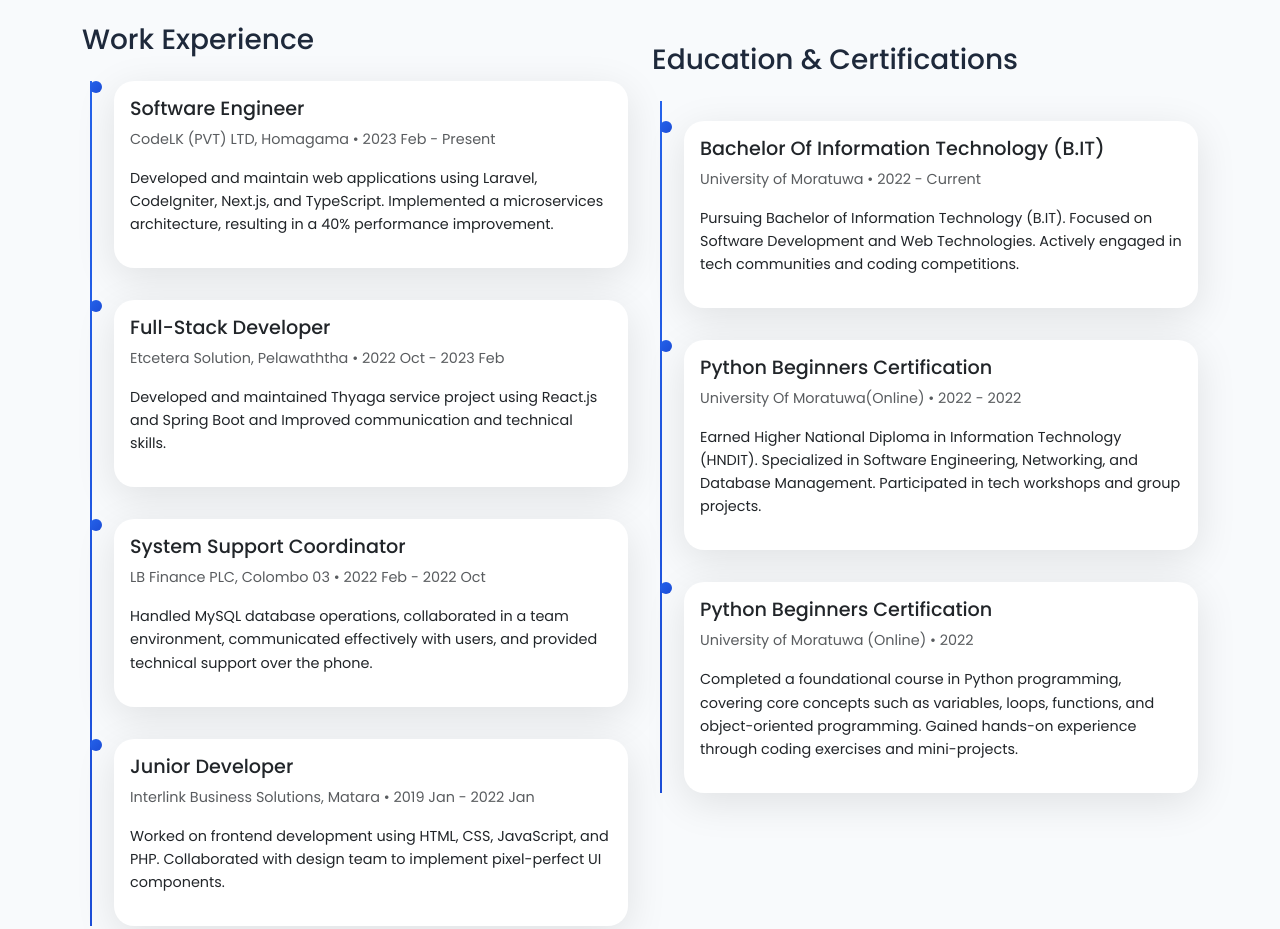
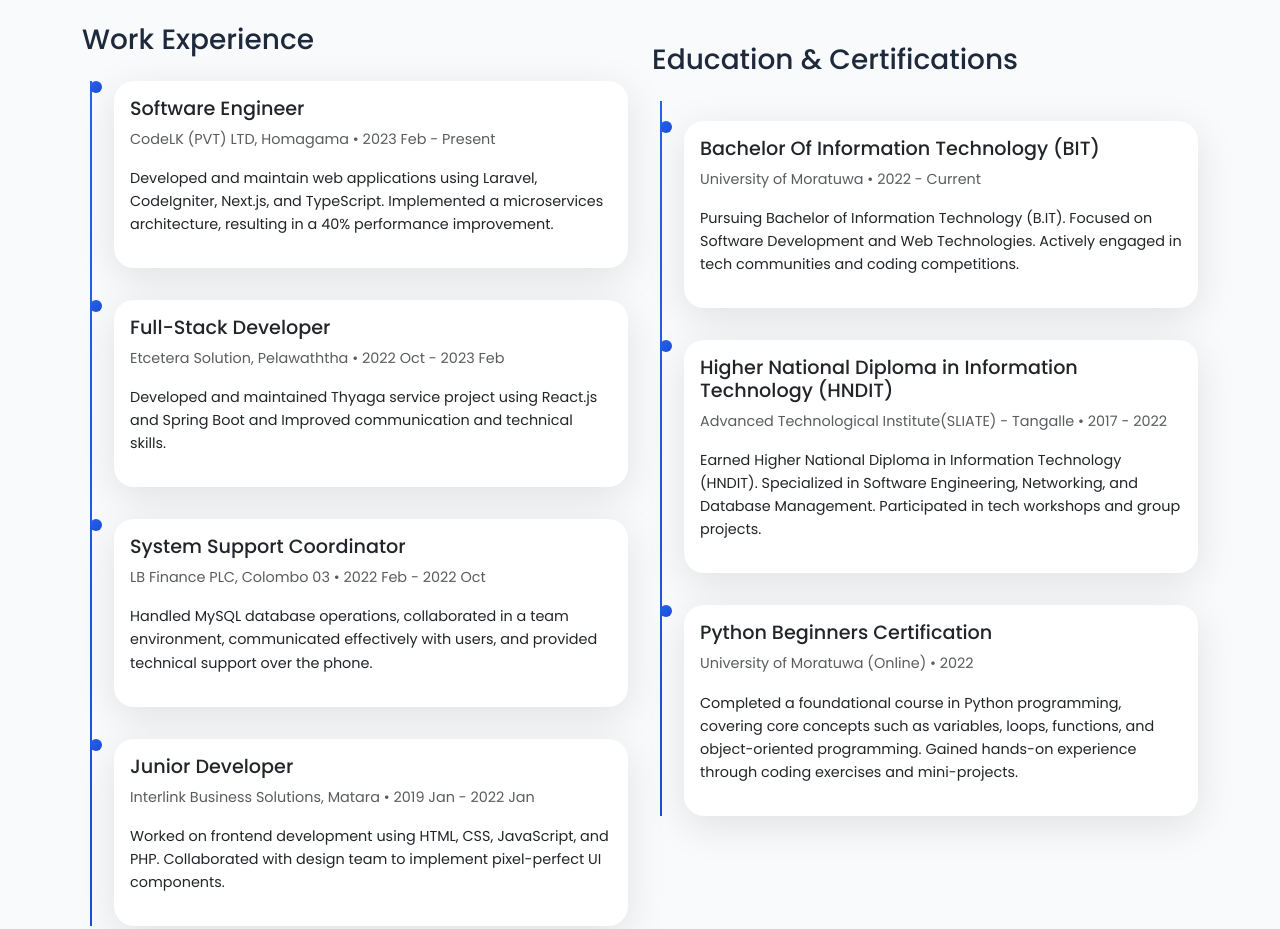
Before and after one commit to pramodyadeshan/my-portfolio, a plain HTML site: page index.html in a window 1280 px wide. Shown: the part 4124-5053 px from the top of the page. Drawn offline with nearby package versions, Linux system fonts and the light colour scheme.

Commit message:
portfolio website

```diff
--- a/index.html
+++ b/index.html
@@ -356,7 +356,7 @@
                     <div class="timeline-item">
                         <div class="card">
                             <div class="card-body">
-                                <h5>Bachelor Of Information Technology (B.IT)</h5>
+                                <h5>Bachelor Of Information Technology (BIT)</h5>
                                 <p class="text-muted">University of Moratuwa • 2022 - Current</p>
                                 <p>Pursuing Bachelor of Information Technology (B.IT). Focused on Software Development and Web Technologies. Actively engaged in tech communities and coding competitions.</p>
                             </div>
@@ -365,8 +365,8 @@
                     <div class="timeline-item">
                         <div class="card">
                             <div class="card-body">
-                                <h5>Python Beginners Certification</h5>
-                                <p class="text-muted">University Of Moratuwa(Online) • 2022 - 2022</p>
+                                <h5>Higher National Diploma in Information Technology (HNDIT)</h5>
+                                <p class="text-muted">Advanced Technological Institute(SLIATE) - Tangalle • 2017 - 2022</p>
                                 <p>Earned Higher National Diploma in Information Technology (HNDIT). Specialized in Software Engineering, Networking, and Database Management. Participated in tech workshops and group projects.</p>
                             </div>
                         </div>
```
